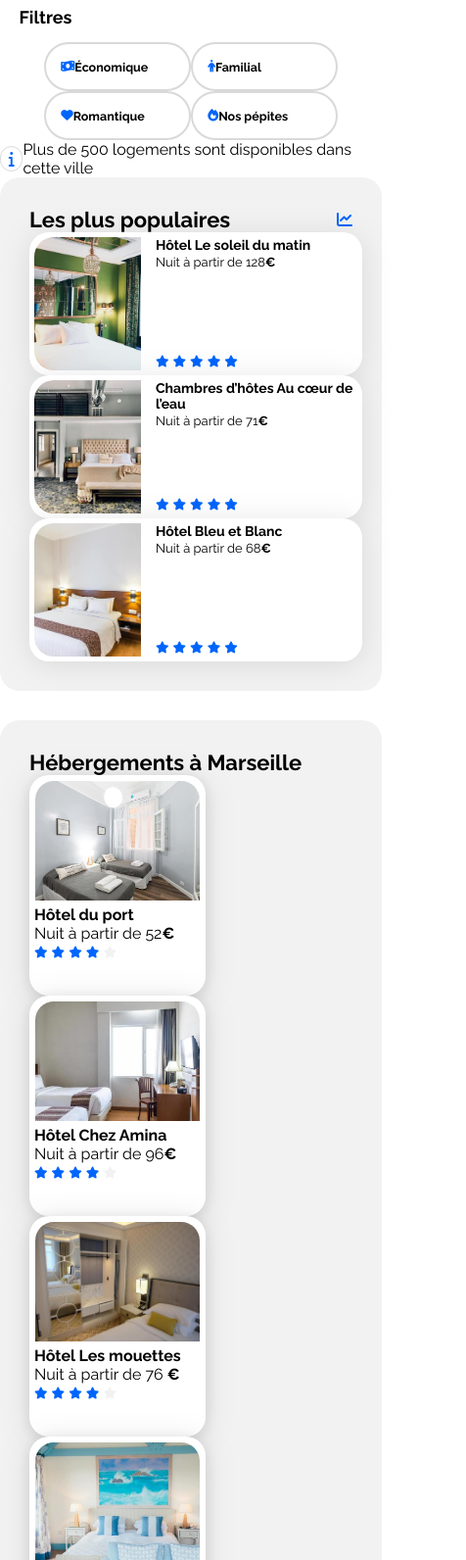
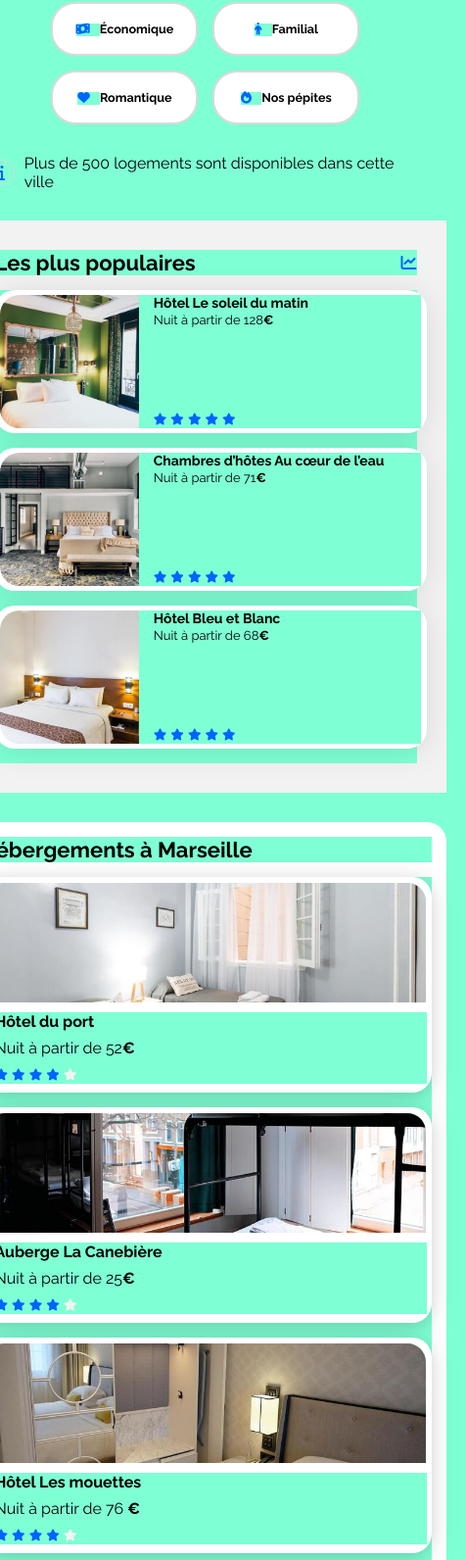
Before and after one commit to Sushib08/Booki_OCR, a plain HTML site: page index.html in a window 390 px wide. Shown: the part 408-2000 px from the top of the page at 98% size, 476 px wide, since content can reach past the window. Drawn offline with Linux system fonts and the light colour scheme.

Commit message:
view mobile css

```diff
--- a/css/style.css
+++ b/css/style.css
@@ -16,18 +16,12 @@
 body {
   display: flex;
   justify-content: center;
-  padding-left: 50px;
-  max-width: 1440px;
-  margin: 0 auto; /* centrage horizontal */
-  padding: 0 20px; /* espace pour la marge blanche */
-  box-sizing: border-box; /* inclure les paddings dans la largeur max */
-  background-color: #ffffff;
 }
 
 .main-container {
   width: 100%;
   max-width: 1440px;
-  padding: 0 50px;
+  padding: 0 20px 0 50px;
   box-sizing: border-box;
 }
 
@@ -152,9 +146,6 @@ input[type="text"] {
 
 .icon-btn {
   color: #0065fc;
-  margin-right: 10px;
-}
-.icon-btn-fam {
   margin-right: 10px;
 }
 
@@ -526,7 +517,7 @@ footer {
   .activity-cards img {
     width: 100%;
     height: 230px;
-    min-height: 200px;
+    min-height: 150px;
   }
 }
 
@@ -534,22 +525,20 @@ footer {
 @media (max-width: 767.98px) {
   /* ... */
 
-  body {
-    padding: 0;
-  }
-
   * {
     margin: 0 !important;
+    background-color: aquamarine;
   }
 
   .main-container {
-    box-sizing: content-box;
+    margin-left: auto !important;
+    margin-right: auto !important;
+    width: auto;
   }
 
   header {
     display: flex;
     flex-direction: column;
-    width: 100vw;
   }
   .logo {
     margin-bottom: 30px !important;
@@ -579,24 +568,28 @@ footer {
     margin-top: 30px !important;
     margin-left: auto !important;
     margin-right: auto !important;
+    /* margin-left: 50px !important; */
     width: 90%;
     margin-bottom: 30px !important;
   }
 
   .Headline h1 {
-    font-size: calc(28px + (34 - 28) * ((100vw - 320px) / (1440 - 320)));
+    font-size: calc(24px + (34 - 24) * ((100vw - 320px) / (1440 - 320)));
     font-weight: 700;
     line-height: 32px;
     margin-bottom: 10px !important;
   }
 
   .Headline p {
-    font-size: 20px;
+    font-size: calc(14px + (20 - 14) * ((100vw - 320px) / (1440 - 320)));
   }
 
   .search-box {
+    width: 400px;
+    height: 49px;
     margin-left: auto !important;
     margin-right: auto !important;
+    /* margin-left: 60px !important; */
     margin-bottom: 30px !important;
   }
   .search-text {
@@ -613,38 +606,45 @@ footer {
     border-radius: 15px;
   }
 
+  .filtres {
+    margin-bottom: 10px !important;
+  }
+
   .filter {
     width: 90% !important;
     margin-left: auto !important;
     margin-right: auto !important;
-  }
-
-  .infos {
-    margin-bottom: -10px;
+    margin-bottom: 30px !important;
   }
 
   .btn {
     display: flex;
     flex-wrap: wrap;
+    gap: 15px;
     justify-content: center;
   }
+  .icon-btn {
+    padding-right: 10px;
+  }
   .filter-btn {
-    width: calc(75vw - 300px);
     min-width: 150px;
-    max-width: 200px;
-    height: 50px;
-    font-size: calc(12px + (20 - 12) * ((100vw - 320px) / (1440 - 320)));
-    display: flex;
-    align-items: center;
-    margin-bottom: 10px;
+    min-height: 49px;
+    max-height: 55px;
+    height: calc(50vh - 50px);
+    width: calc(50vw - 100px);
+    flex-wrap: wrap;
+    gap: 10px;
+    font-size: calc(12px + (22 - 12) * ((100vw - 320px) / (1440 - 320)));
   }
 
-  .icon-btn {
-    font-size: calc(12px + (20 - 12) * ((100vw - 320px) / (1440 - 320)));
+  .infos {
+    margin-left: auto !important;
+    margin-right: auto !important;
+    width: 90%;
+    margin-bottom: 30px !important;
   }
-  .icon-btn-fam {
-    font-size: calc(12px + (20 - 12) * ((100vw - 320px) / (1440 - 320)));
-    margin-right: 15px;
+  .icon-info {
+    margin-right: 10px !important;
   }
 
   #activity .activity-cards {
@@ -658,10 +658,6 @@ footer {
     gap: 30px;
   }
 
-  .hebergements-and-populaires section {
-    border: none;
-  }
-
   .populaires-cards {
     display: flex;
     flex-direction: column;
@@ -669,4 +665,111 @@ footer {
   .populaires-cards .card {
     width: 100%;
   }
+
+  .hebergements-and-populaires .populaires {
+    border-radius: 0;
+  }
+
+  .populaires .populaires-title {
+    margin-bottom: 15px !important;
+  }
+
+  .populaires-cards .card {
+    margin-bottom: 15px !important;
+  }
+
+  .hebergements-and-populaires #hebergements {
+    background-color: white;
+    padding: 15px;
+  }
+
+  #hebergements {
+    width: 100%;
+  }
+
+  #hebergements .section-title {
+    margin-bottom: 15px !important;
+  }
+
+  .hebergement-cards .card {
+    width: 100%;
+    max-width: 800px;
+    max-height: 210px;
+    margin-bottom: 15px !important;
+  }
+
+  .hebergement-cards img {
+    width: 100%;
+    max-width: 800px;
+  }
+
+  .hebergement-cards .card:nth-child(1) {
+    order: 1;
+  }
+
+  .hebergement-cards .card:nth-child(2) {
+    order: 6;
+  }
+
+  .hebergement-cards .card:nth-child(3) {
+    order: 3;
+  }
+
+  .hebergement-cards .card:nth-child(4) {
+    order: 4;
+  }
+  .hebergement-cards .card:nth-child(5) {
+    order: 2;
+  }
+  .hebergement-cards .card:nth-child(6) {
+    order: 5;
+  }
+
+  .hebergement-cards .card-content {
+    margin-left: 10px !important;
+    margin-top: 5px !important;
+  }
+
+  .hebergement-cards .card-title,
+  .card-subtitle {
+    margin-bottom: 8px !important;
+  }
+
+  #activity h1 {
+    margin-top: 40px !important;
+    margin-left: 30px !important;
+    margin-right: 30px !important;
+  }
+
+  .activity-cards .card {
+    width: 90%;
+    height: 220px;
+    max-width: 800px;
+    margin-top: 30px !important;
+    margin-left: auto !important;
+    margin-right: auto !important;
+  }
+
+  .activity-cards img {
+    height: 150px !important;
+  }
+  .activity-cards .card-title {
+    margin-left: 20px !important;
+    margin-top: 20px !important;
+  }
+
+  footer {
+    display: flex;
+    flex-direction: column;
+    margin-top: 65px !important;
+  }
+
+  .title-footer {
+    margin-left: 30px !important;
+    margin-bottom: 30px !important;
+  }
+
+  .title-footer h3 {
+    margin-bottom: 30px !important;
+  }
 }
--- a/index.html
+++ b/index.html
@@ -65,7 +65,7 @@
               <i class="fa-solid fa-money-bill-wave icon-btn"></i>Économique
             </button>
             <button class="filter-btn">
-              <i class="fa-solid fa-person icon-btn-fam"></i>Familial
+              <i class="fa-solid fa-person icon-btn"></i>Familial
             </button>
             <button class="filter-btn">
               <i class="fa-solid fa-heart icon-btn"></i>Romantique
```
